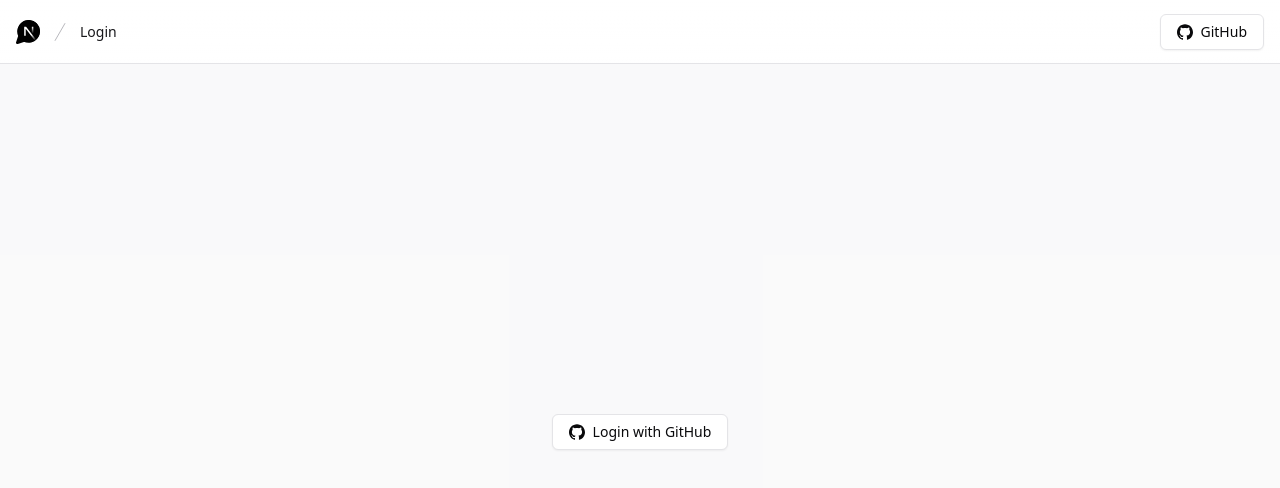
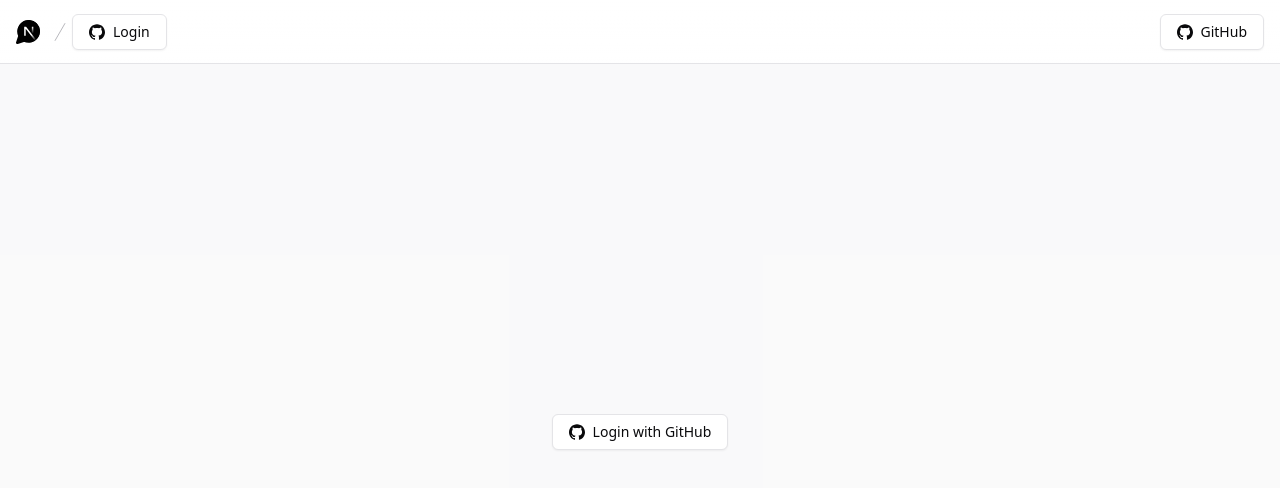
Before and after one commit to ryanyogan/jarvis, a Next.js app: page /sign-in in a window 1280 px wide. Shown: the top 488 px of the page. Built offline with nearby package versions, Linux system fonts and the light colour scheme; no server answers.

Commit message:
login button in header

```diff
--- a/src/components/shared/header.tsx
+++ b/src/components/shared/header.tsx
@@ -1,8 +1,9 @@
 import { cn } from "@/lib/utils";
 import Link from "next/link";
 import { auth } from "../../../auth";
-import { Button, buttonVariants } from "../ui/button";
+import { buttonVariants } from "../ui/button";
 import { IconGitHub, IconNextChat, IconSeparator } from "../ui/icons";
+import LoginButton from "./login-button";
 import UserMenu from "./user-menu";
 
 export default async function Header() {
@@ -21,9 +22,7 @@ export default async function Header() {
           {session?.user ? (
             <UserMenu user={session.user} />
           ) : (
-            <Button variant="link" asChild className="-ml-2">
-              <Link href="/sign-in?callbackUrl=/">Login</Link>
-            </Button>
+            <LoginButton text="Login" />
           )}
         </div>
       </div>
```
